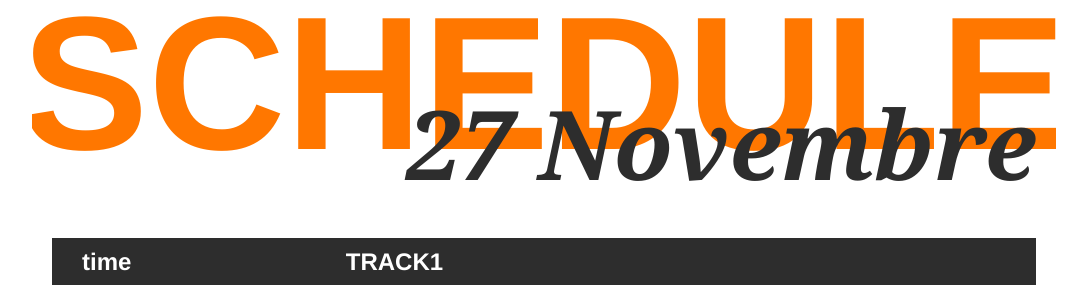
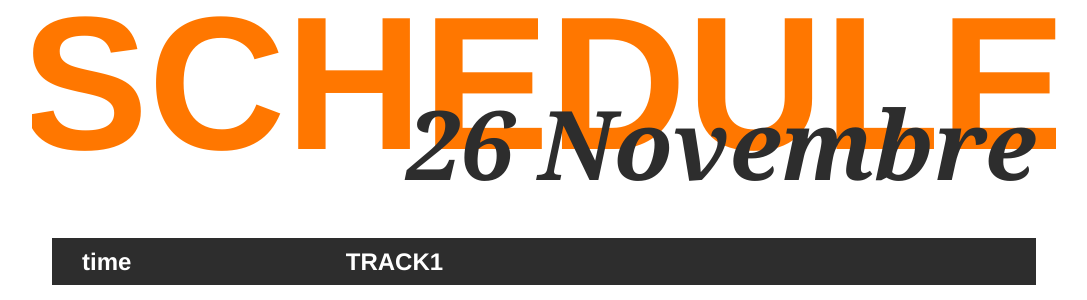
Before and after one commit to giuliatosato/2020.laravelday.it, a Jekyll site: the page built from schedule.html, in a window 1280 px wide and 900 px high. Shown: the part 126-426 px from the top of the window, without its empty margins (96-1183 px from the left). Built offline with Jekyll 4.4.1, drawn with Linux system fonts in a browser that asks for light colours; some web fonts are replaced; comment, search, counter and statistics services are not loaded.

Commit message:
Fix date

```diff
--- a/schedule.html
+++ b/schedule.html
@@ -4,9 +4,9 @@ title: Schedule
 
 <div class="limit limit--top-margin">
 
-  {% include schedule/intro.html date='27 Novembre' %}
+  {% include schedule/intro.html date='26 Novembre' %}
 
-  <div class="schedule" data-dates="11-27">
+  <div class="schedule" data-dates="11-26">
     <table class="schedule__table">
       <thead>
         {% include schedule/header.html tracks='1' %}
@@ -36,7 +36,7 @@ title: Schedule
     </table>
   </div>
 
-  <div class="schedule schedule--mobile" data-dates="11-27">
+  <div class="schedule schedule--mobile" data-dates="11-26">
     <table class="schedule__table">
       <thead>
         {% include schedule/header.html track='1' %}
```
